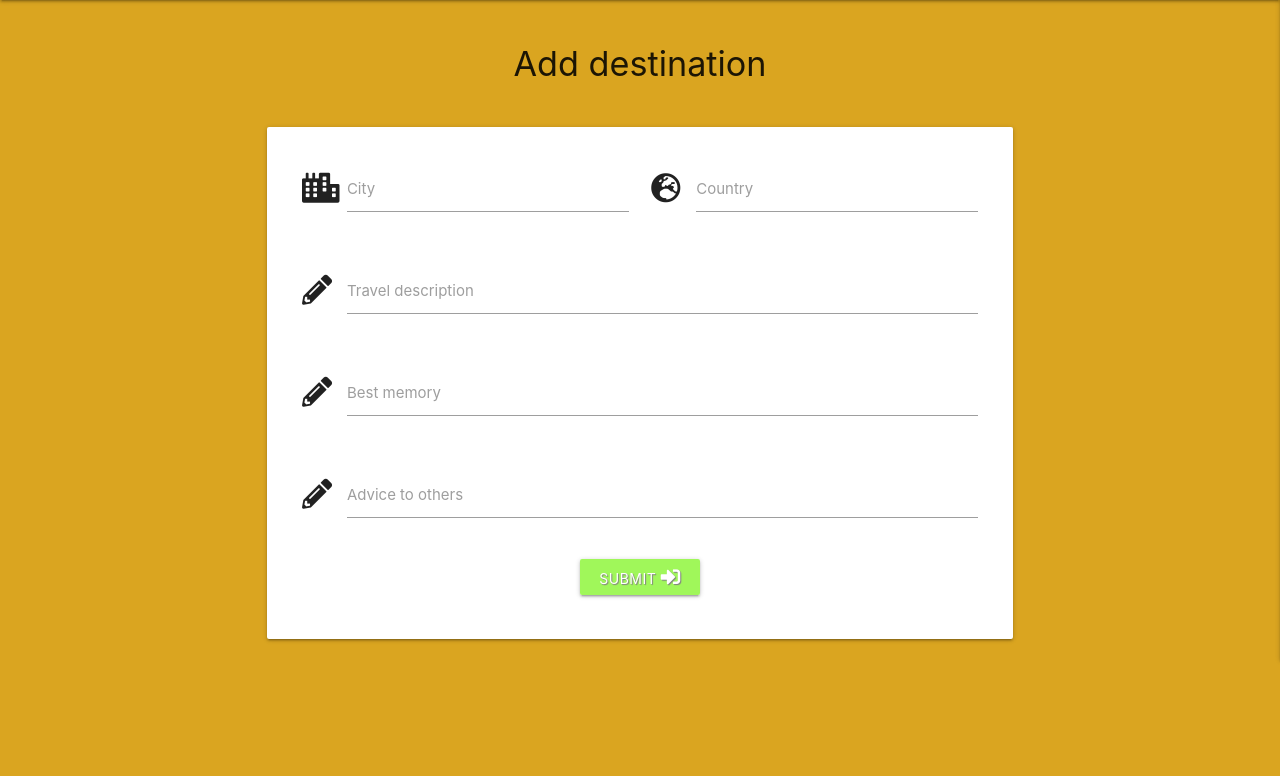
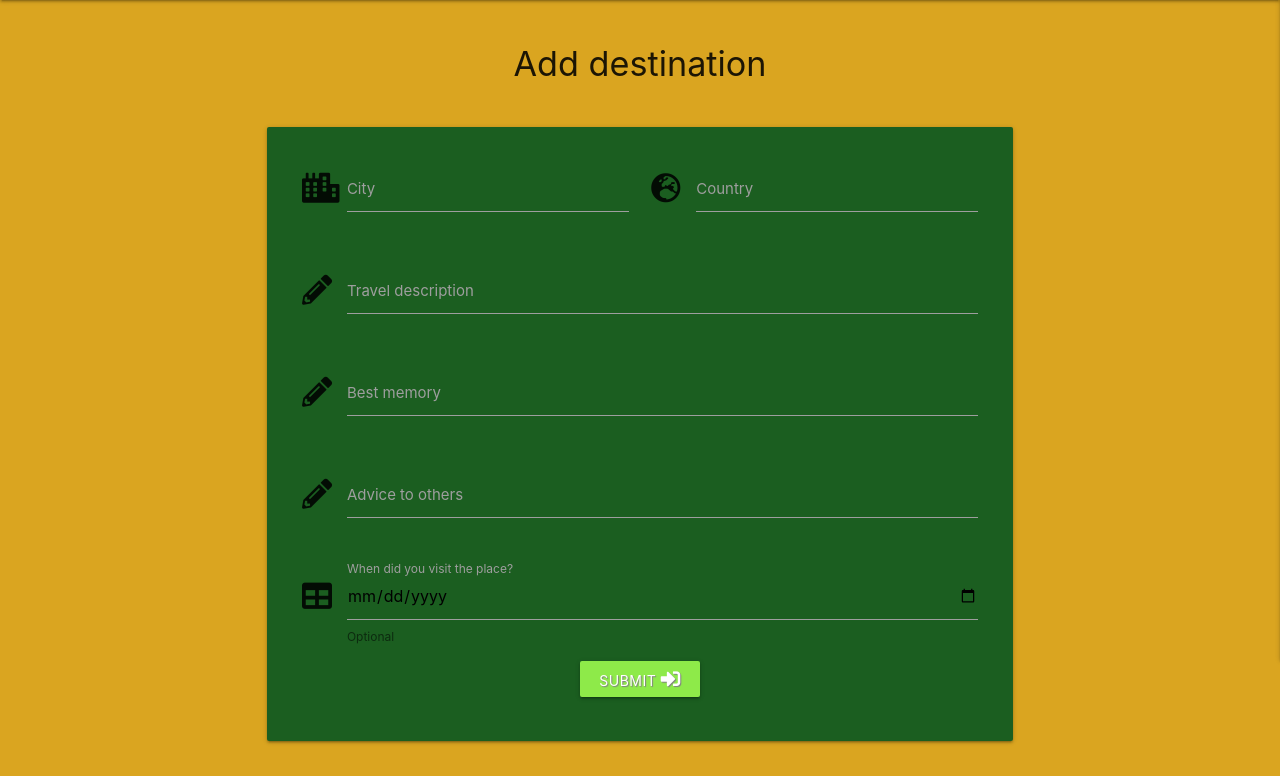
Before and after one commit to GilleM/Travel-reviews, a Flask app: page /add_destination in a window 1280 px wide. Shown: the part 200-976 px from the top of the page. Before the commit the page ends 862 px from the top, so only its background shows below. Run offline with Flask 2, Linux system fonts and the light colour scheme; some libraries are stand-ins or nearby versions.

Commit message:
Add extra fields in add destination form input field

```diff
--- a/app.py
+++ b/app.py
@@ -50,7 +50,7 @@ def sign_up():
     return render_template("sign_up.html")
 
 
-@app.route('/term_and_conditions')
+@app.route('/terms_and_conditions')
 def terms_and_conditions():
 
     return render_template("terms_and_conditions.html")
--- a/templates/add_destination.html
+++ b/templates/add_destination.html
@@ -5,43 +5,50 @@
 <h4 class="center-align">Add destination</h4>
 <br>
 
-<div class="row ">
+<div class="row">
     <form class="col s10 offset-s1" method="POST" action="">
-        <div class="row card-panel">
+        <div class="row card-panel #1b5e20 green darken-4 text-#c2185b pink darken-2">
             <!-- city -->
             <div class="input-field col s6">
                 <i class="fas fa-city prefix"></i>
-                <input id="icon_city" type="text" minlength="3" class="validate" required>
-                <label for="icon_city">City</label>
+                <input id="city" name="city" type="text" minlength="3" class="validate" required>
+                <label for="city">City</label>
                 <span class="helper-text" data-error="Please write the name of the city"></span>
             </div>
             <!-- country -->
             <div class="input-field col s6">
                 <i class="fas fa-globe-europe prefix"></i>
-                <input id="icon_country" type="text" minlength="3" class="validate" required>
-                <label for="icon_country">Country</label>
+                <input id="country" name="country" type="text" minlength="3" class="validate" required>
+                <label for="country">Country</label>
                 <span class="helper-text" data-error="Please write the name of the country"></span>
             </div>
             <!-- travel description -->
             <div class="input-field col s12">
                 <i class="fas fa-pencil-alt prefix"></i>
-                <input id="icon_description" minlength="10" type="text" class="validate" required>
-                <label for="icon_description">Travel description</label>
+                <input id="travel_description" name="travel_description" minlength="10" type="text" class="validate" required>
+                <label for="travel_description">Travel description</label>
                 <span class="helper-text" data-error="Please write min 10 characters"></span>
             </div>
             <!-- best memory -->
             <div class="input-field col s12">
                 <i class="fas fa-pencil-alt prefix"></i>
-                <input id="icon_memory" type="text" minlength="10" class="validate" required>
-                <label for="icon_memory">Best memory</label>
+                <input id="best_memory" name="best_memory" type="text" minlength="10" class="validate" required>
+                <label for="best_memory">Best memory</label>
                 <span class="helper-text" data-error="Please write min 10 characters"></span>
             </div>
-            <!-- advice -->
+            <!-- Advice -->
             <div class="input-field col s12">
                 <i class="fas fa-pencil-alt prefix"></i>
-                <input id="icon_advice" type="text" minlength="10" class="validate" required>
-                <label for="icon_advice">Advice to others</label>
+                <input id="advice" name="advice" type="text" minlength="10" class="validate" required>
+                <label for="advice">Advice to others</label>
                 <span class="helper-text" data-error="Please write min 10 characters" data-success="Well done! Thanks!"></span>
+            </div>
+            <!-- Travel period -->
+            <div class="input-field col s12">
+                <i class="fas fa-table prefix"></i>
+                <input id="due_date" name="due_date" type="date" class="validate">
+                <label for="due_date">When did you visit the place?</label>
+                <span class="helper-text" data-error data-success>Optional</span>
             </div>
             <!-- Submit button -->
             <div class="row">
@@ -53,7 +60,4 @@
     </form>
 </div>
 
-
-
-
 {% endblock %}
```
